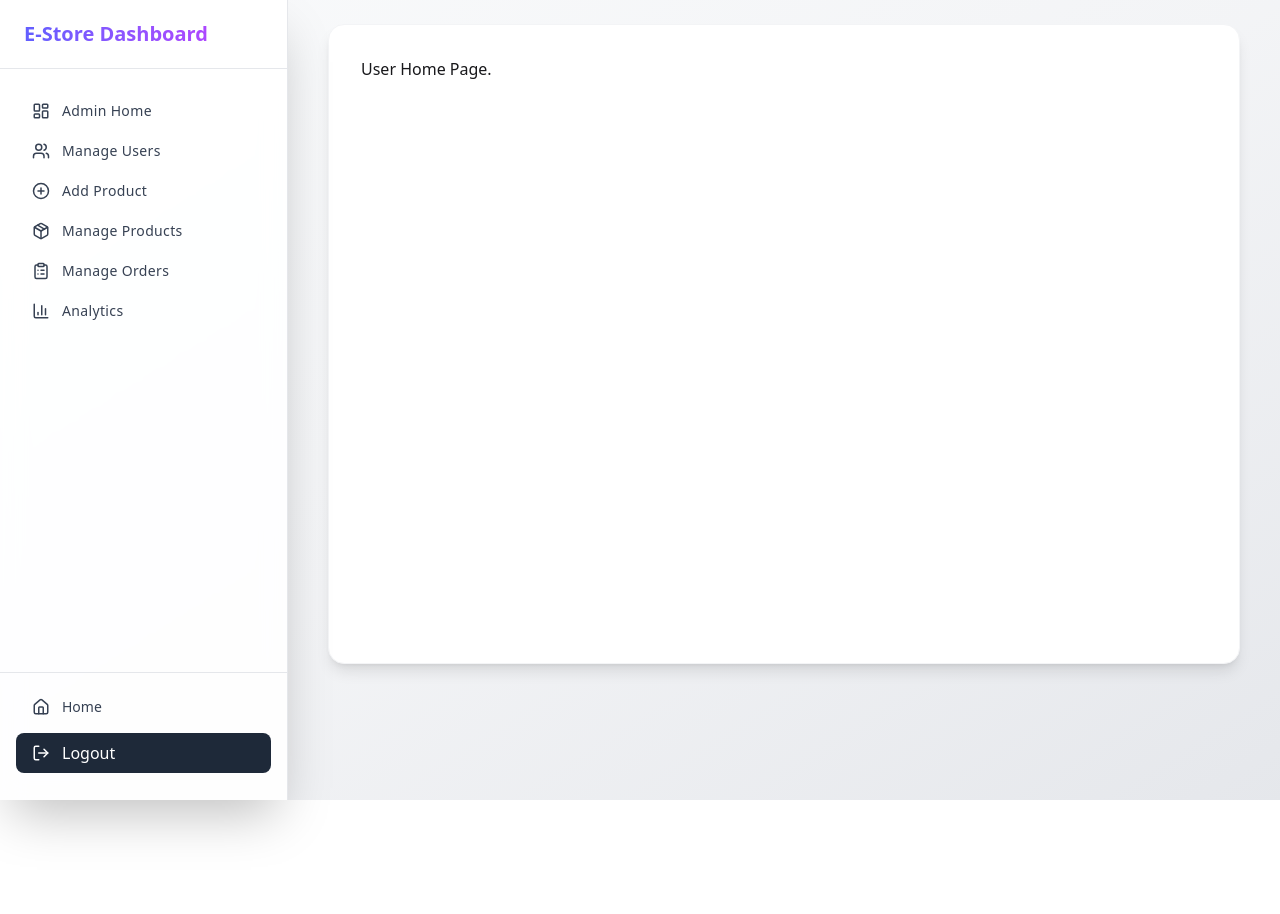
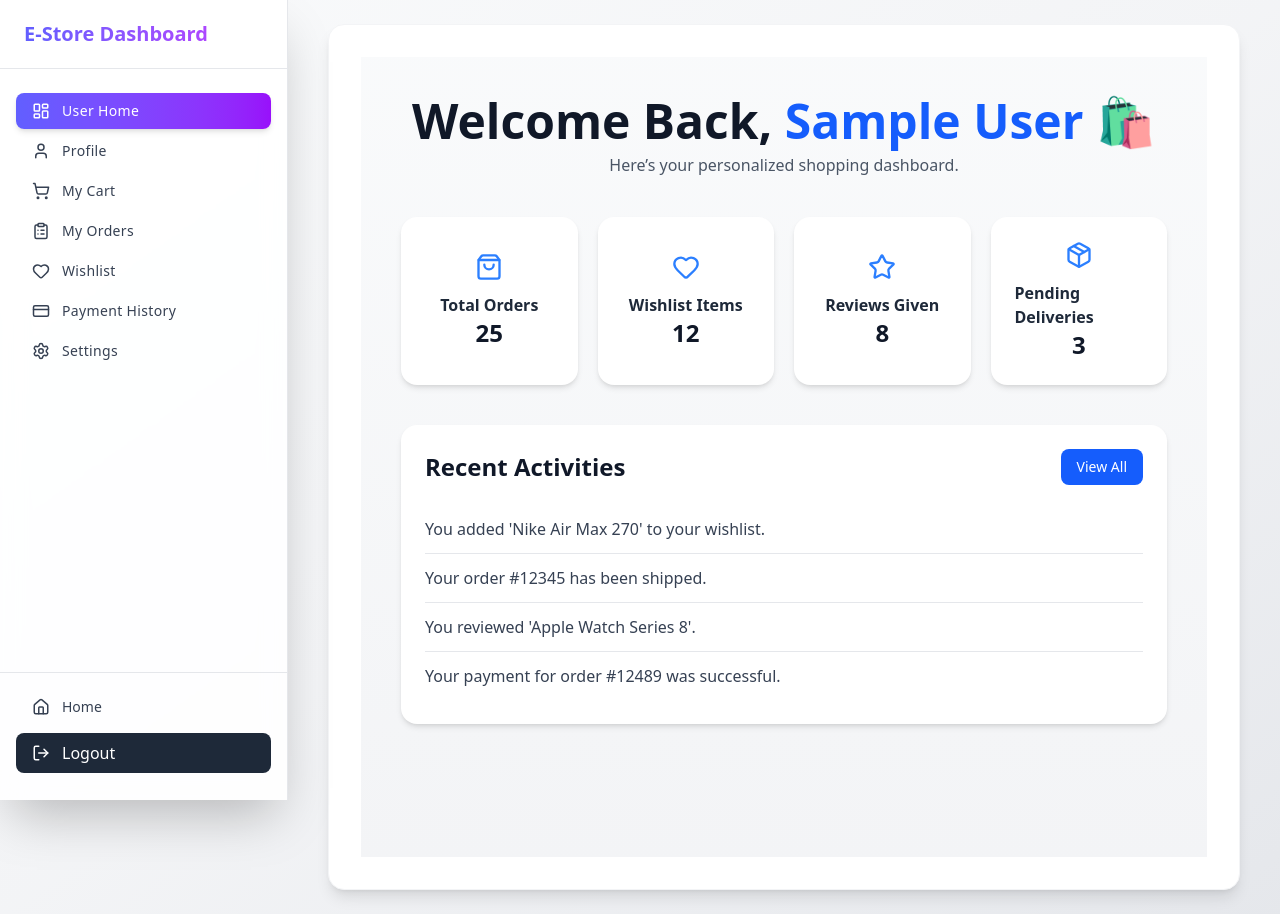
Before and after one commit to masudmolla6/E-Store, a React (Vite) app in the folder e-strore/: page /dashboard/userHome in a window 1280 px wide. Before the commit the page ends 800 px from the top, so only its background shows below. Built offline with nearby package versions, Linux system fonts and the light colour scheme; no server answers; sample sign-in values are in the browser's storage.

Commit message:
created UserHome Page

```diff
--- /dev/null
+++ b/e-strore/src/hooks/useCarts.jsx
@@ -0,0 +1,21 @@
+import React from 'react'
+import useAuth from './useAuth'
+import useAxiosPublic from './useAxiosPublic';
+import { useQuery } from '@tanstack/react-query';
+
+const useCarts = () => {
+    const {user}=useAuth();
+    const axiosPublic=useAxiosPublic();
+    const {data:carts=[], refetch}=useQuery({
+        queryKey:["carts", user?.email],
+        queryFn:async()=>{
+            const res=await axiosPublic.get(`/carts?email=${user?.email}`);
+            return res.data;
+        },
+        enabled: !!user?.email,
+    });
+
+  return [carts,refetch];
+}
+
+export default useCarts
--- a/e-strore/src/layouts/DashboardLayout.jsx
+++ b/e-strore/src/layouts/DashboardLayout.jsx
@@ -22,7 +22,7 @@ import useAuth from "../hooks/useAuth";
 const DashboardLayout = () => {
   const { user, logOut } = useAuth();
   const [isSidebarOpen, setIsSidebarOpen] = useState(false);
-  const isAdmin = true;
+  const isAdmin = false;
 
   // Sidebar links
   const userLinks = [
--- a/e-strore/src/pages/Dashboard/User/MyCarts/MyCarts.jsx
+++ b/e-strore/src/pages/Dashboard/User/MyCarts/MyCarts.jsx
@@ -1,11 +1,113 @@
-import React from 'react'
+import React from "react";
+import useCarts from "../../../../hooks/useCarts";
+import { Trash2, RefreshCcw, ShoppingBag } from "lucide-react";
 
 const MyCarts = () => {
+  const [carts, refetch] = useCarts();
+  const total = carts?.reduce((sum, item) => sum + item.price, 0);
+
   return (
-    <div>
-      MY Cart.
+    <div className="p-6 md:p-8 bg-gray-50 min-h-screen">
+      {/* Header */}
+      <div className="flex flex-col sm:flex-row justify-between items-start sm:items-center mb-8 gap-3">
+        <h1 className="text-3xl font-bold text-gray-800 flex items-center gap-2">
+          <ShoppingBag className="text-indigo-600 w-7 h-7" />
+          My Cart
+        </h1>
+        <button
+          onClick={refetch}
+          className="flex items-center gap-2 bg-indigo-600 hover:bg-indigo-700 text-white px-5 py-2.5 rounded-xl shadow-sm transition-all duration-300"
+        >
+          <RefreshCcw size={18} />
+          Refresh
+        </button>
+      </div>
+
+      {/* Empty Cart */}
+      {carts.length === 0 ? (
+        <div className="flex flex-col justify-center items-center py-20 bg-white rounded-2xl shadow-sm">
+          <img
+            src="https://cdn-icons-png.flaticon.com/512/2038/2038854.png"
+            alt="Empty cart"
+            className="w-32 h-32 mb-4 opacity-80"
+          />
+          <p className="text-gray-500 text-lg font-medium">
+            তোমার কার্ট খালি আছে 🛒
+          </p>
+        </div>
+      ) : (
+        <>
+          {/* Cart Items */}
+          <div className="bg-white rounded-2xl shadow-sm overflow-hidden border">
+            <div className="hidden md:grid grid-cols-6 gap-4 px-6 py-3 bg-indigo-600 text-white font-semibold text-sm">
+              <p className="col-span-3">Product</p>
+              <p className="text-center">Price</p>
+              <p className="text-center">Quantity</p>
+              <p className="text-center">Action</p>
+            </div>
+
+            {carts.map((item) => (
+              <div
+                key={item._id}
+                className="grid grid-cols-1 md:grid-cols-6 items-center gap-4 p-4 md:px-6 border-b hover:bg-gray-50 transition-all"
+              >
+                {/* Product */}
+                <div className="col-span-3 flex items-center gap-4">
+                  <img
+                    src={item.image}
+                    alt={item.name}
+                    className="w-20 h-20 rounded-xl object-cover border"
+                  />
+                  <div>
+                    <h3 className="text-gray-800 font-semibold">
+                      {item.name}
+                    </h3>
+                    <p className="text-gray-500 text-sm line-clamp-2">
+                      {item.description || "No description available"}
+                    </p>
+                  </div>
+                </div>
+
+                {/* Price */}
+                <p className="text-gray-700 font-medium text-center">
+                  ${item.price}
+                </p>
+
+                {/* Quantity */}
+                <p className="text-gray-700 text-center">
+                  {item.quantity || 1}
+                </p>
+
+                {/* Action */}
+                <div className="flex justify-center">
+                  <button
+                    className="p-2 rounded-full bg-red-100 hover:bg-red-200 text-red-600 transition"
+                    title="Remove"
+                  >
+                    <Trash2 size={18} />
+                  </button>
+                </div>
+              </div>
+            ))}
+          </div>
+
+          {/* Total + Checkout */}
+          <div className="mt-8 flex flex-col sm:flex-row justify-between items-center bg-white border rounded-2xl shadow-sm p-5">
+            <p className="text-lg font-semibold text-gray-700">
+              Total:{" "}
+              <span className="text-indigo-600 text-xl">
+                ${total.toFixed(2)}
+              </span>
+            </p>
+
+            <button className="mt-3 sm:mt-0 bg-indigo-600 hover:bg-indigo-700 text-white px-8 py-3 rounded-xl font-semibold shadow-md transition-all duration-300">
+              Proceed to Checkout
+            </button>
+          </div>
+        </>
+      )}
     </div>
-  )
-}
+  );
+};
 
-export default MyCarts
+export default MyCarts;
--- a/e-strore/src/pages/Dashboard/User/UserHome/UserHome.jsx
+++ b/e-strore/src/pages/Dashboard/User/UserHome/UserHome.jsx
@@ -1,11 +1,82 @@
-import React from 'react'
+import React from "react";
+import { motion } from "framer-motion";
+import { ShoppingBag, Heart, Star, Package, User } from "lucide-react";
+import useAuth from "../../../../hooks/useAuth";
 
 const UserHome = () => {
+  const {user}=useAuth();
+  console.log(user);
   return (
-    <div>
-      User Home Page.
+    <div className="min-h-screen bg-gradient-to-b from-gray-50 to-gray-100 dark:from-gray-900 dark:to-gray-950 p-4 sm:p-6 md:p-10">
+      {/* Hero Section */}
+      <motion.div
+        className="text-center mb-10"
+        initial={{ opacity: 0, y: -30 }}
+        animate={{ opacity: 1, y: 0 }}
+        transition={{ duration: 0.8 }}
+      >
+        <h1 className="text-3xl sm:text-4xl md:text-5xl font-bold mb-2 text-gray-900 dark:text-white">
+          Welcome Back, <span className="text-blue-600 dark:text-blue-400">{user?.displayName}</span> 🛍️
+        </h1>
+        <p className="text-gray-600 dark:text-gray-400 text-sm sm:text-base">
+          Here’s your personalized shopping dashboard.
+        </p>
+      </motion.div>
+
+      {/* Stats Section */}
+      <div className="grid grid-cols-1 sm:grid-cols-2 lg:grid-cols-4 gap-5 mb-10">
+        {[
+          { icon: <ShoppingBag size={28} />, title: "Total Orders", value: "25" },
+          { icon: <Heart size={28} />, title: "Wishlist Items", value: "12" },
+          { icon: <Star size={28} />, title: "Reviews Given", value: "8" },
+          { icon: <Package size={28} />, title: "Pending Deliveries", value: "3" },
+        ].map((item, i) => (
+          <motion.div
+            key={i}
+            className="bg-white dark:bg-gray-800 p-6 rounded-2xl shadow-md hover:shadow-xl transition-all flex flex-col items-center justify-center"
+            whileHover={{ scale: 1.05 }}
+          >
+            <div className="text-blue-500 dark:text-blue-400 mb-3">{item.icon}</div>
+            <h3 className="font-semibold text-gray-800 dark:text-gray-200">{item.title}</h3>
+            <p className="text-2xl font-bold text-gray-900 dark:text-white">{item.value}</p>
+          </motion.div>
+        ))}
+      </div>
+
+      {/* Recent Activity */}
+      <motion.div
+        initial={{ opacity: 0, y: 40 }}
+        animate={{ opacity: 1, y: 0 }}
+        transition={{ duration: 0.8 }}
+        className="bg-white dark:bg-gray-800 p-6 rounded-2xl shadow-md"
+      >
+        <div className="flex flex-col sm:flex-row sm:items-center sm:justify-between mb-5">
+          <h2 className="text-xl sm:text-2xl font-bold text-gray-900 dark:text-white">
+            Recent Activities
+          </h2>
+          <button className="mt-3 sm:mt-0 bg-blue-600 hover:bg-blue-700 text-white px-4 py-2 rounded-lg text-sm font-medium transition">
+            View All
+          </button>
+        </div>
+
+        <div className="divide-y divide-gray-200 dark:divide-gray-700">
+          {[
+            "You added 'Nike Air Max 270' to your wishlist.",
+            "Your order #12345 has been shipped.",
+            "You reviewed 'Apple Watch Series 8'.",
+            "Your payment for order #12489 was successful.",
+          ].map((activity, i) => (
+            <div
+              key={i}
+              className="py-3 text-gray-700 dark:text-gray-300 text-sm sm:text-base"
+            >
+              {activity}
+            </div>
+          ))}
+        </div>
+      </motion.div>
     </div>
-  )
-}
+  );
+};
 
-export default UserHome
+export default UserHome;
```
